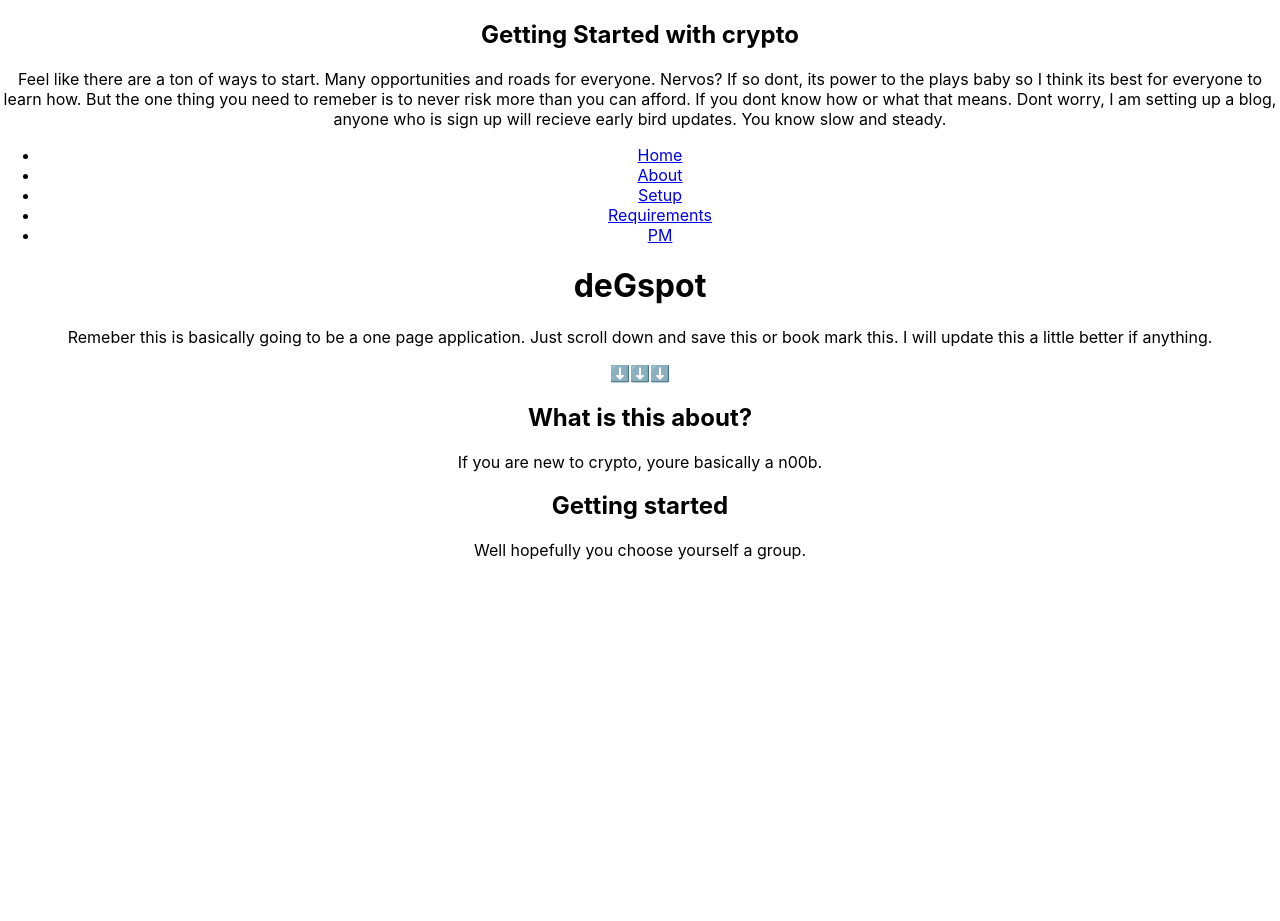
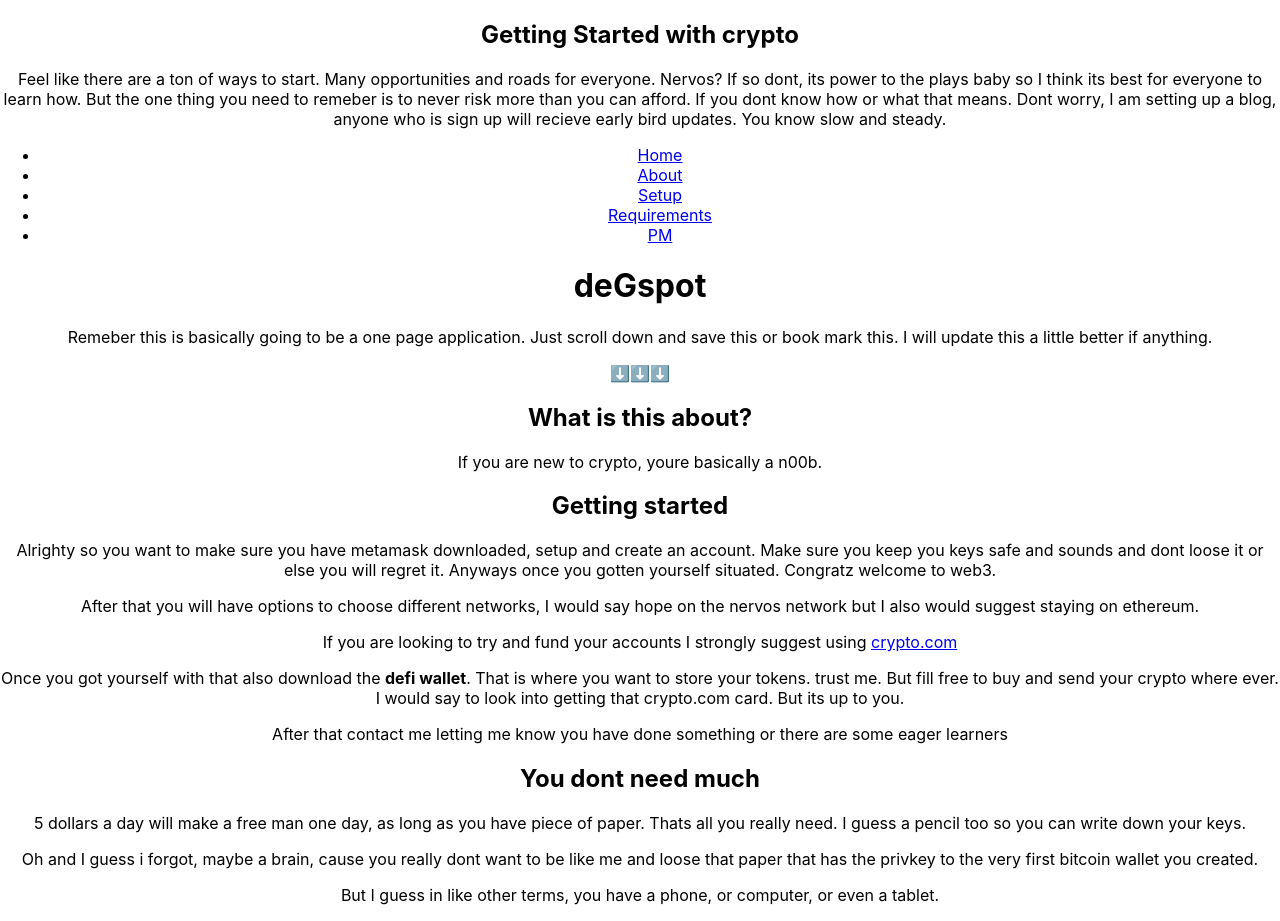
Before and after one commit to CoolistKovbel/psychic-guacamole, a React (Create React App) app: page / in a window 1280 px wide. Before the commit the page ends 800 px from the top, so only its background shows below. Built offline with nearby package versions, Linux system fonts and the light colour scheme.

Commit message:
getting ready for styles

```diff
--- a/src/App.js
+++ b/src/App.js
@@ -71,13 +71,60 @@ function App() {
             <h2>Getting started</h2>
           </header>
           <div className="setup-content">
-            <p>Well hopefully you choose yourself a group.</p>
-            <p></p>
+            <p>
+              Alrighty so you want to make sure you have metamask downloaded,
+              setup and create an account. Make sure you keep you keys safe and
+              sounds and dont loose it or else you will regret it. Anyways once
+              you gotten yourself situated. Congratz welcome to web3.
+            </p>
+            <p>
+              After that you will have options to choose different networks, I
+              would say hope on the <a>nervos network</a> but I also would
+              suggest staying on ethereum.
+            </p>
+            <p>
+              If you are looking to try and fund your accounts I strongly
+              suggest using{" "}
+              <a href="https://www.crypto.com/y8yjabr8my" target="_blank">
+                crypto.com
+              </a>
+            </p>
+            <p>
+              Once you got yourself with that also download the{" "}
+              <strong>defi wallet</strong>. That is where you want to store your
+              tokens. trust me. But fill free to buy and send your crypto where
+              ever. I would say to look into getting that crypto.com card. But
+              its up to you.
+            </p>
+            <p>
+              After that contact me letting me know you have done something or
+              there are some eager learners
+            </p>
           </div>
         </section>
 
         {/* Requirements */}
-        <section id="requirements"></section>
+        <section id="requirements">
+          <header>
+            <h2>You dont need much</h2>
+          </header>
+          <div className="requirement-content">
+            <p>
+              5 dollars a day will make a free man one day, as long as you have
+              piece of paper. Thats all you really need. I guess a pencil too so
+              you can write down your keys.
+            </p>
+            <p>
+              Oh and I guess i forgot, maybe a brain, cause you really dont want
+              to be like me and loose that paper that has the privkey to the
+              very first bitcoin wallet you created.
+            </p>
+            <p>
+              But I guess in like other terms, you have a phone, or computer, or
+              even a tablet.
+            </p>
+          </div>
+        </section>
 
         {/* contact me */}
         <section id="contact"></section>
```
